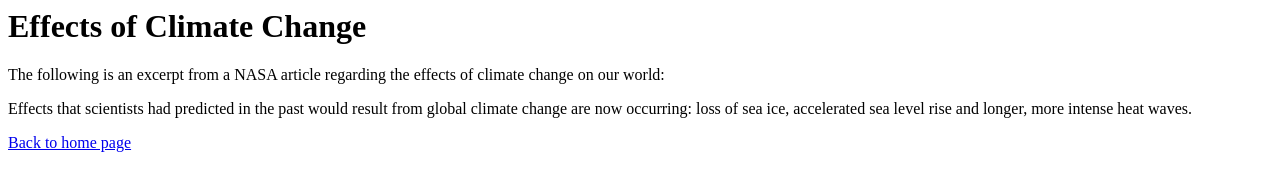
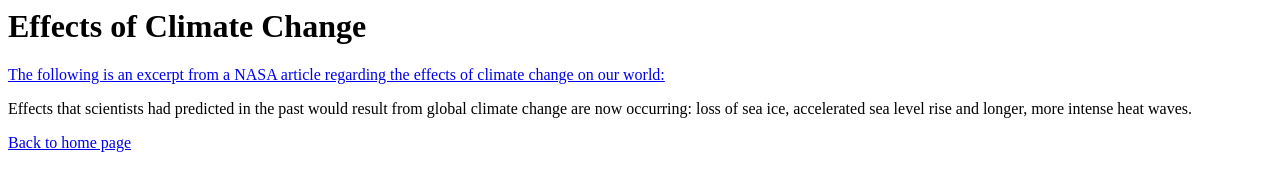
Before and after one commit to NickA42/9-5-CSC, a plain HTML site: page A.html in a window 1280 px wide. Drawn offline with Linux system fonts and the light colour scheme.

Commit message:
9/5 final update

```diff
--- a/A.html
+++ b/A.html
@@ -3,7 +3,7 @@
     <h1>
     Effects of Climate Change
     </h1>
-    <p> The following is an excerpt from a NASA article regarding the effects of climate change on our world:</p>
+    <p> <a href= "https://climate.nasa.gov/effects/">The following is an excerpt from a NASA article regarding the effects of climate change on our world: </a> </p>
 
     <p>
     Effects that scientists had predicted in the past would result from global climate change are now occurring: loss of sea ice, accelerated sea level rise and longer, more intense heat waves.
```
